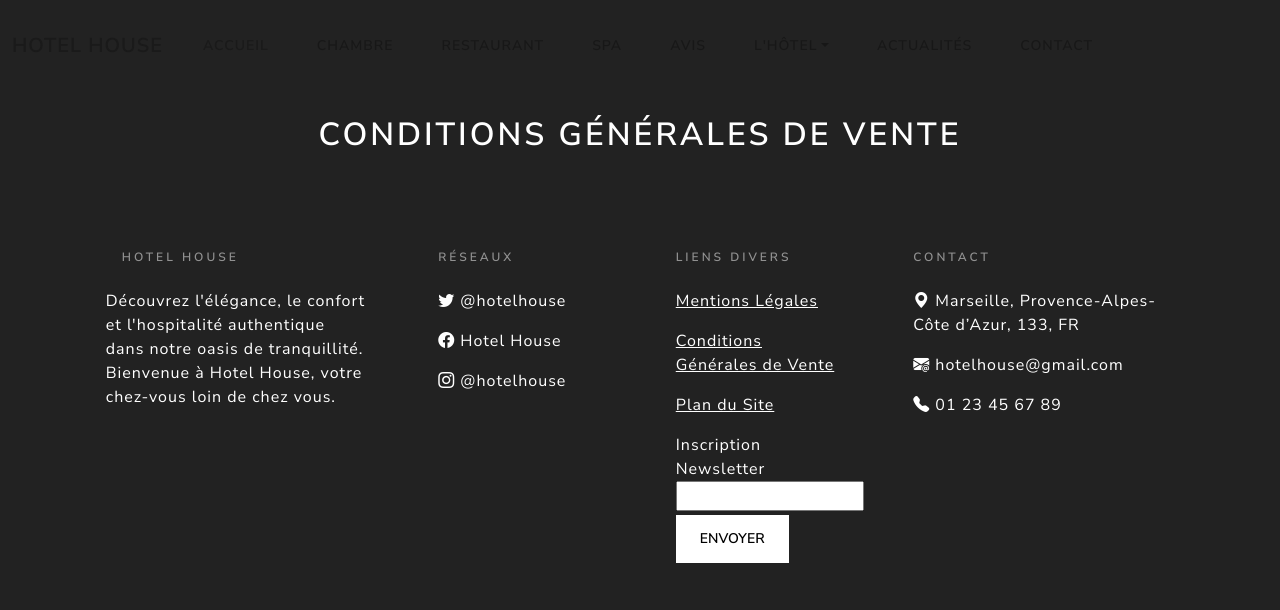
After one commit to Madoudinet/hotelhouse, a Symfony app: template templates/app/conditions.html.twig in a window 1280 px wide. The commit adds this page. Shown: the top 610 px of the page. Run offline with Twig, Linux system fonts and the light colour scheme; the template is opened without the code that fills it, so the values that code supplies are empty; some libraries are stand-ins or nearby versions.

Commit message:
conditions

```diff
--- /dev/null
+++ b/templates/app/conditions.html.twig
@@ -0,0 +1,13 @@
+{% extends 'base.html.twig' %}
+
+{% block title %}Conditions Générales de Vente{% endblock %}
+
+{% block body %}
+	<link rel="stylesheet" href="./css/style.css">
+
+
+<h1 class="text-center my-4">Conditions Générales de Vente</h1>
+
+
+
+{% endblock %}
--- a/templates/base.html.twig
+++ b/templates/base.html.twig
@@ -111,10 +111,10 @@
             <a href="{{ path('app_mentionlegales') }}" class="text-reset">Mentions Légales</a>
           </p>
           <p>
-            <a href="" class="text-reset">Conditions Générales de Vente</a>
+            <a href="{{ path('app_conditions') }}" class="text-reset">Conditions Générales de Vente</a>
           </p>
           <p>
-            <a href="" class="text-reset">Plan du Site</a>
+            <a href="{{ path('app_plan') }}" class="text-reset">Plan du Site</a>
           </p>
           <form action="">
           <label for="email">Inscription Newsletter</label>
```
Also changed, not shown: src/Controller/AppController.php (+12 -0 lines), templates/app/plan.html.twig (added, +13 -0 lines).
